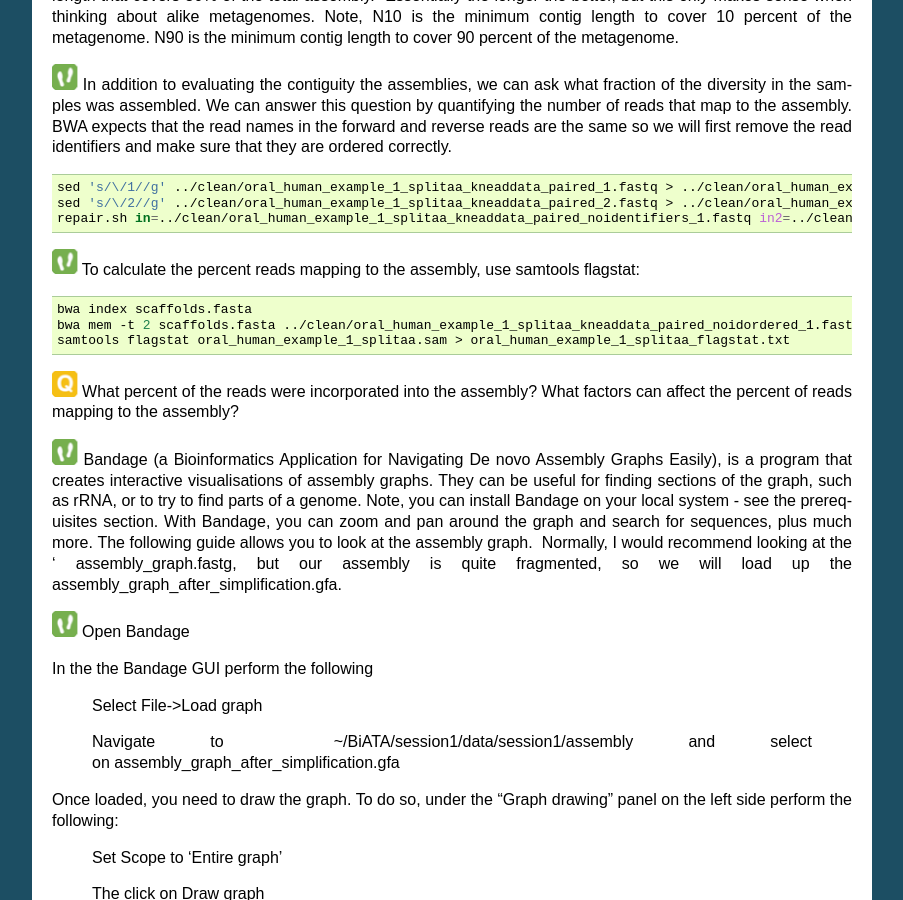
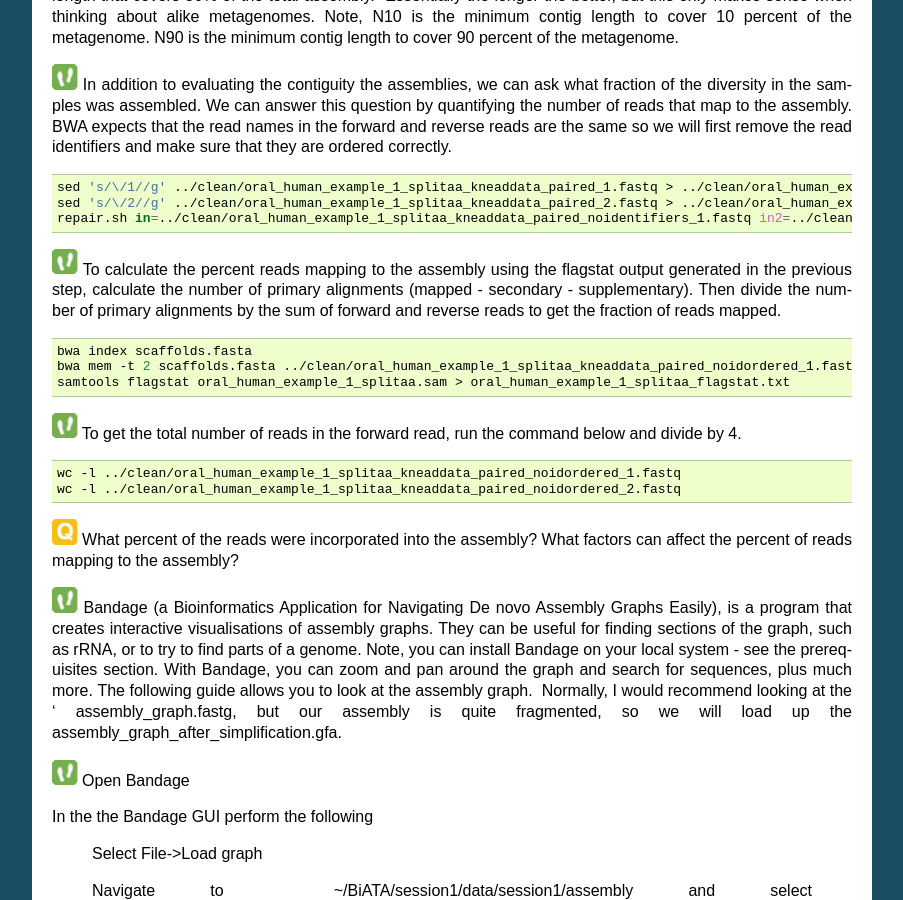
Before and after one commit to EBI-Metagenomics/mgnify-biata-2021, a Sphinx documentation site: the page built from docs/source/assembly-1.rst, in a window 1280 px wide and 900 px high, scrolled down 7910 px. Shown: the whole window, without its empty margins (198-1101 px from the left). Built offline with Sphinx 7.4.7, drawn with Linux system fonts in a browser that asks for light colours.

Commit message:
add readcount for both forward and reverse

```diff
--- a/docs/source/assembly-1.rst
+++ b/docs/source/assembly-1.rst
@@ -402,13 +402,22 @@ they are ordered correctly.
    sed 's/\/2//g' ../clean/oral_human_example_1_splitaa_kneaddata_paired_2.fastq > ../clean/oral_human_example_1_splitaa_kneaddata_paired_noidentifiers_2.fastq
    repair.sh in=../clean/oral_human_example_1_splitaa_kneaddata_paired_noidentifiers_1.fastq in2=../clean/oral_human_example_1_splitaa_kneaddata_paired_noidentifiers_2.fastq out=../clean/oral_human_example_1_splitaa_kneaddata_paired_noidordered_1.fastq out2=../clean/oral_human_example_1_splitaa_kneaddata_paired_noidordered_2.fastq
 
-|image2| To calculate the percent reads mapping to the assembly, use samtools flagstat:
+|image2| To calculate the percent reads mapping to the assembly using the flagstat output generated in the previous step, calculate the number of primary alignments (mapped - secondary - supplementary). Then divide the number of primary alignments by the sum of forward and reverse reads to get the fraction of reads mapped.
+
 
 .. code-block:: bash
 
     bwa index scaffolds.fasta
     bwa mem -t 2 scaffolds.fasta ../clean/oral_human_example_1_splitaa_kneaddata_paired_noidordered_1.fastq ../clean/oral_human_example_1_splitaa_kneaddata_paired_noidordered_2.fastq | samtools view -bS - | samtools sort -@ 2 -o oral_human_example_1_splitaa.sam -
     samtools flagstat oral_human_example_1_splitaa.sam > oral_human_example_1_splitaa_flagstat.txt
+
+
+|image2| To get the total number of reads in the forward read, run the command below and divide by 4.
+
+.. code-block:: bash
+
+    wc -l ../clean/oral_human_example_1_splitaa_kneaddata_paired_noidordered_1.fastq
+    wc -l ../clean/oral_human_example_1_splitaa_kneaddata_paired_noidordered_2.fastq
 
 
 |image3|\ What percent of the reads were incorporated into the assembly?
```
